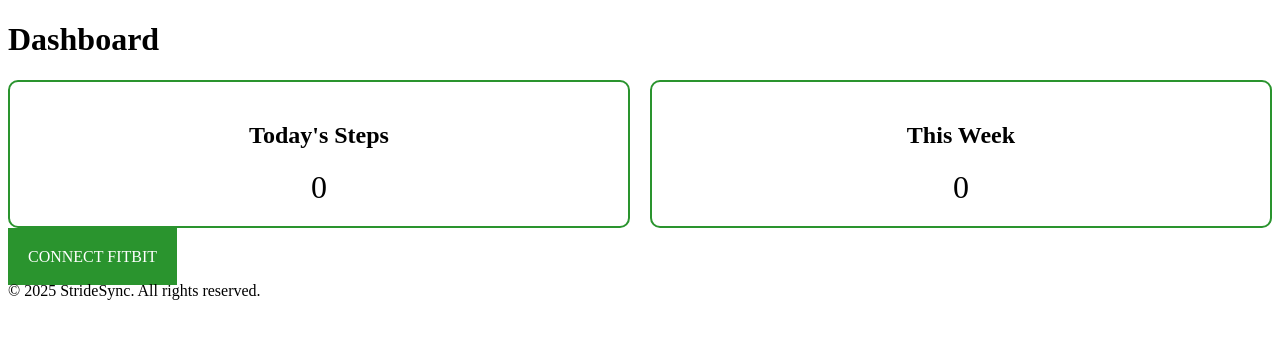
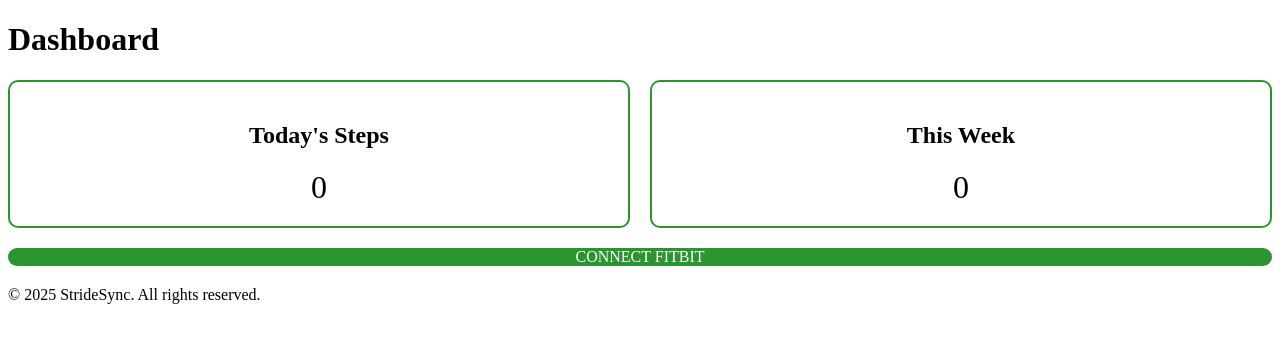
Before and after one commit to rsleiti/cen3031-project, a Django app: page / in a window 1280 px wide. Shown: the part 95-438 px from the top of the page. Run offline with Django 5.2, Linux system fonts and the light colour scheme; a user stored in the database is signed in; data comes from the database, SQL or seed files in the repository; both versions use the stored data as it was after the commit.

Commit message:
fix fitbit connect link

```diff
--- a/stridesyncapp/templates/stridesyncapp/home.html
+++ b/stridesyncapp/templates/stridesyncapp/home.html
@@ -6,7 +6,7 @@
 
 {% block content %}
     <h1>Dashboard</h1>
-    <div style="display: grid; grid-template-columns: repeat(auto-fit, minmax(200px, 1fr)); gap: 20px; margin: 20px 0; ">
+    <div style="display: grid; grid-template-columns: repeat(auto-fit, minmax(200px, 1fr)); gap: 20px; margin: 20px 0;">
         <div style="padding: 20px; border: 2px solid #2a942e; border-radius: 10px; text-align: center;">
             <h2>Today's Steps</h2>
             <p style="font-size: 2em; margin: 0;">{{ steps_today|default:"0" }}</p>
@@ -18,10 +18,12 @@
         </div>
     </div>
 
-    {% if not request.user.fitbittoken %}
-    <a href="{% url 'fitbit_connect' %}" style="padding: 20px; background-color: #2a942e; color: white;">CONNECT FITBIT</a>
-    {% else %}
-    <h2 style="background-color: #2a942e; color: white; padding: 0.25em 0.75em; border-radius: 0.25em; text-align: center;">Fitbit Connected</h2>
-    {% endif %}
+    <div style="text-align: center; background-color: #2a942e; color: white; border-radius: 20px; margin: 20px 0;">
+        {% if not request.user.fitbittoken %}
+        <a href="{% url 'fitbit_connect' %}">CONNECT FITBIT</a>
+        {% else %}
+        <h2>Fitbit Connected</h2>
+        {% endif %}
+    </div>
 
 {% endblock %}
--- a/stridesyncapp/views.py
+++ b/stridesyncapp/views.py
@@ -39,7 +39,7 @@ def logout_view(request):
 
 
 @login_required
-def fitbit_connect():
+def fitbit_connect(request):
     params = {
         'response_type': 'code',
         'client_id': settings.FITBIT_CLIENT_ID,
```
Also changed, not shown: db.sqlite3.
